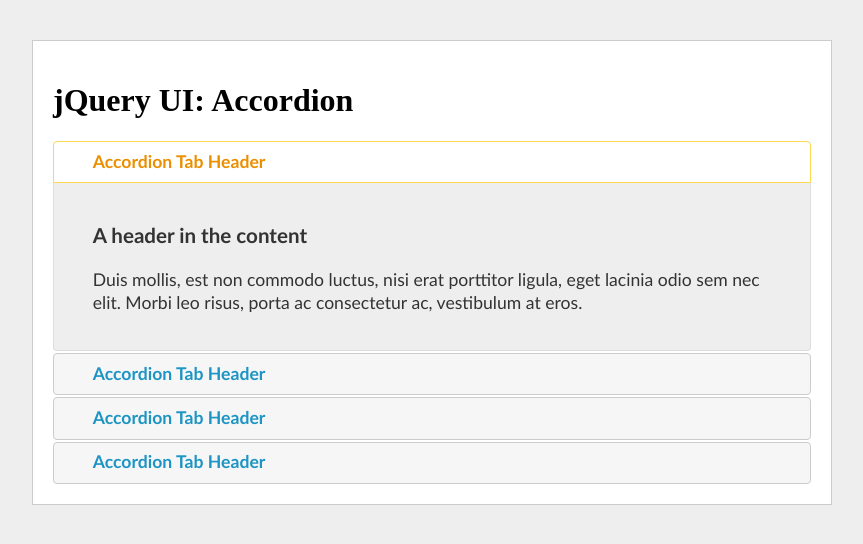
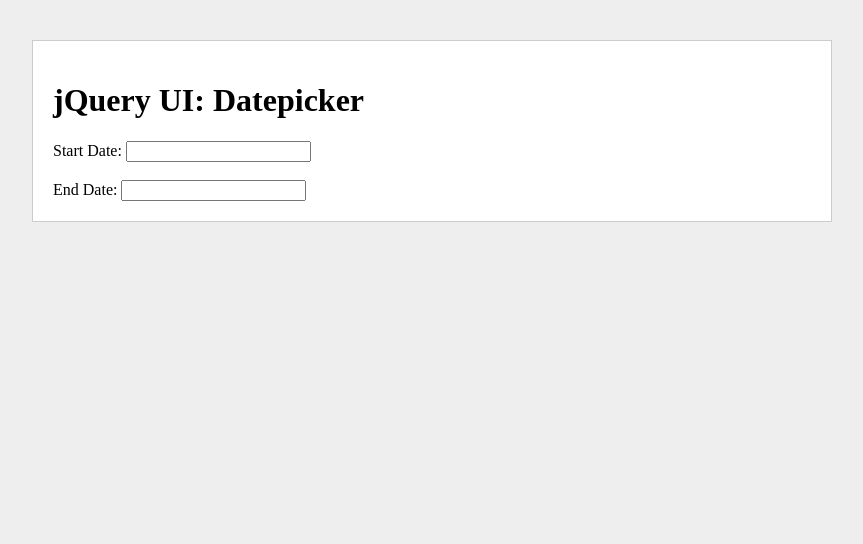
Before and after one commit to cwithac/jquery_ui_testing, a plain HTML site: page index.html in a window 1280 px wide. Shown: the whole page, without its empty margins (208-1071 px from the left). Drawn offline with nearby package versions, Linux system fonts and the light colour scheme.

Commit message:
Date picker

```diff
--- a/app.js
+++ b/app.js
@@ -28,5 +28,19 @@
   //ACCORDION
     // https://jqueryui.com/accordion/
         // $('#accordion').accordion();
-        $('#accordion').accordion({ collapsible: true, heightStyle: "content" });
+        // $('#accordion').accordion({ collapsible: true, heightStyle: "content" });
+
+  //DATE PICKER
+    // https://jqueryui.com/datepicker/
+      // $('.date').datepicker();
+      $('.date').datepicker({
+        showOtherMonths: true,
+        selectOtherMonths: true,
+        showButtonPanel: true,
+        changeMonth: true,
+        changeYear: true,
+        numberOfMonths: 3,
+        minDate: -1, //Current date backwards restriction "-1W" etc
+        maxDate: "1W"
+      });
 });
--- a/index.html
+++ b/index.html
@@ -16,48 +16,12 @@
   <link rel="stylesheet" href="styles.css">
   </head>
   <body>
+    <div class="container">
+        <h1>jQuery UI: Datepicker</h1>
 
-    <div class="container">
-        <h1>jQuery UI: Accordion</h1>
-
-        <div id="accordion">
-            <h2>Accordion Tab Header</h2>
-            <div>
-                <h3>A header in the content</h3>
-                <p>Duis mollis, est non commodo luctus, nisi erat porttitor ligula, eget lacinia odio sem nec elit. Morbi leo risus, porta ac consectetur ac, vestibulum at eros.</p>
-            </div>
-
-            <h2>Accordion Tab Header</h2>
-            <div>
-                <h3>A header in the content</h3>
-                <p>Duis mollis, est non commodo luctus, nisi erat porttitor ligula, eget lacinia odio sem nec elit. Morbi leo risus, porta ac consectetur ac, vestibulum at eros.</p>
-                <ol>
-                    <li>list item</li>
-                    <li>list item</li>
-                    <li>list item</li>
-                    <li>list item</li>
-                </ol>
-                <p>Cum sociis natoque penatibus et magnis dis parturient montes, nascetur ridiculus mus. Maecenas sed diam eget risus varius blandit sit amet non magna. Praesent commodo cursus magna, vel scelerisque nisl consectetur et. Lorem ipsum dolor sit amet, consectetur adipiscing elit. Donec sed odio dui. Cum sociis natoque penatibus et magnis dis parturient montes, nascetur ridiculus mus.
-
-Etiam porta sem malesuada magna mollis euismod. Cras justo odio, dapibus ac facilisis in, egestas eget quam. Donec sed odio dui. Duis mollis, est non commodo luctus, nisi erat porttitor ligula, eget lacinia odio sem nec elit.
-
-Nullam quis risus eget urna mollis ornare vel eu leo. Donec id elit non mi porta gravida at eget metus. Lorem ipsum dolor sit amet, consectetur adipiscing elit. Aenean eu leo quam. Pellentesque ornare sem lacinia quam venenatis vestibulum. Praesent commodo cursus magna, vel scelerisque nisl consectetur et.
-
-Duis mollis, est non commodo luctus, nisi erat porttitor ligula, eget lacinia odio sem nec elit. Nullam id dolor id nibh ultricies vehicula ut id elit. Donec sed odio dui. Lorem ipsum dolor sit amet, consectetur adipiscing elit. Maecenas sed diam eget risus varius blandit sit amet non magna. Fusce dapibus, tellus ac cursus commodo, tortor mauris condimentum nibh, ut fermentum massa justo sit amet risus. Aenean lacinia bibendum nulla sed consectetur.</p>
-            </div>
-
-            <h2>Accordion Tab Header</h2>
-            <div>
-                <h3>A header in the content</h3>
-                <p>Duis mollis, est non commodo luctus, nisi erat porttitor ligula, eget lacinia odio sem nec elit. Morbi leo risus, porta ac consectetur ac, vestibulum at eros.</p>
-            </div>
-
-            <h2>Accordion Tab Header</h2>
-            <div>
-                <h3>A header in the content</h3>
-                <p>Duis mollis, est non commodo luctus, nisi erat porttitor ligula, eget lacinia odio sem nec elit. Morbi leo risus, porta ac consectetur ac, vestibulum at eros.</p>
-            </div>
-        </div><!-- #accordion -->
+        <label>Start Date: <input type="text" class="date"></label>
+        <br><br>
+        <label>End Date: <input type="text" class="date"></label>
 
     </div><!-- .container -->
   </body>
```
